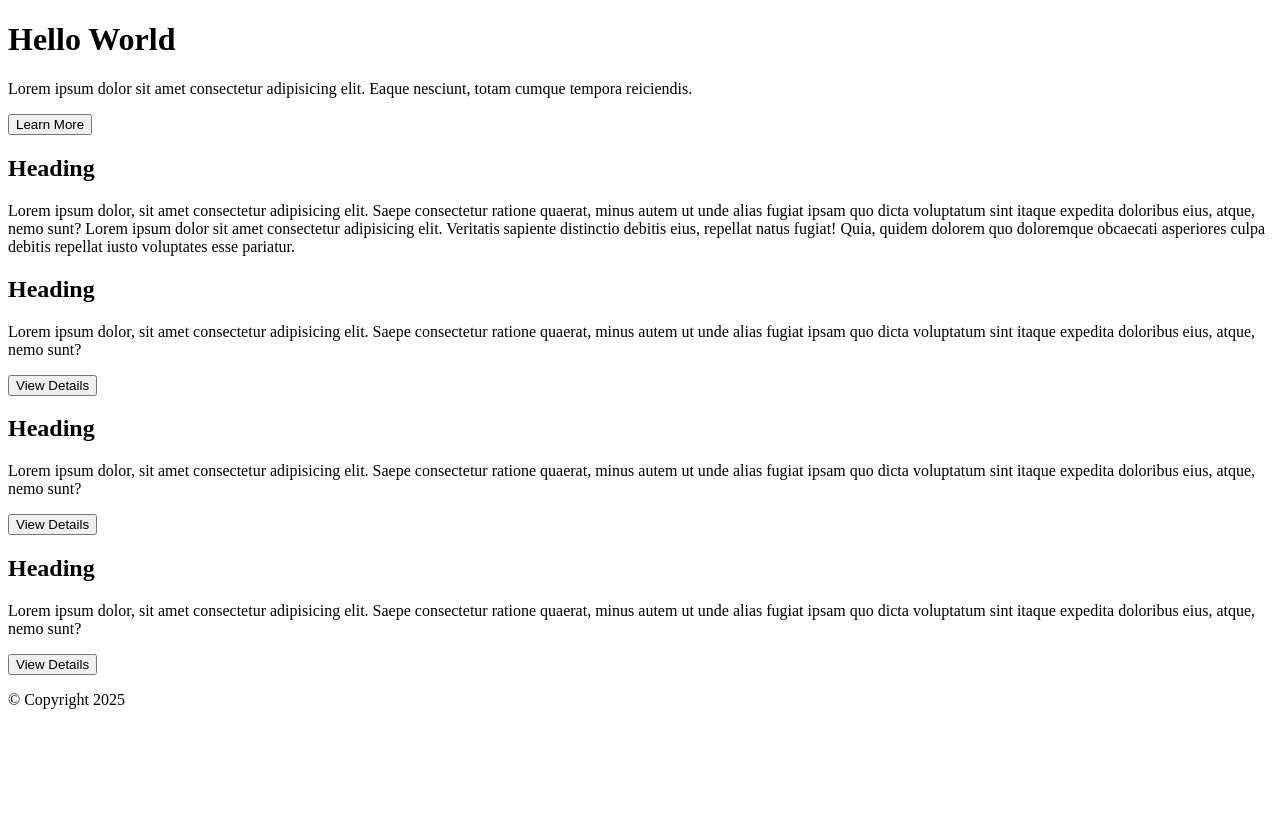
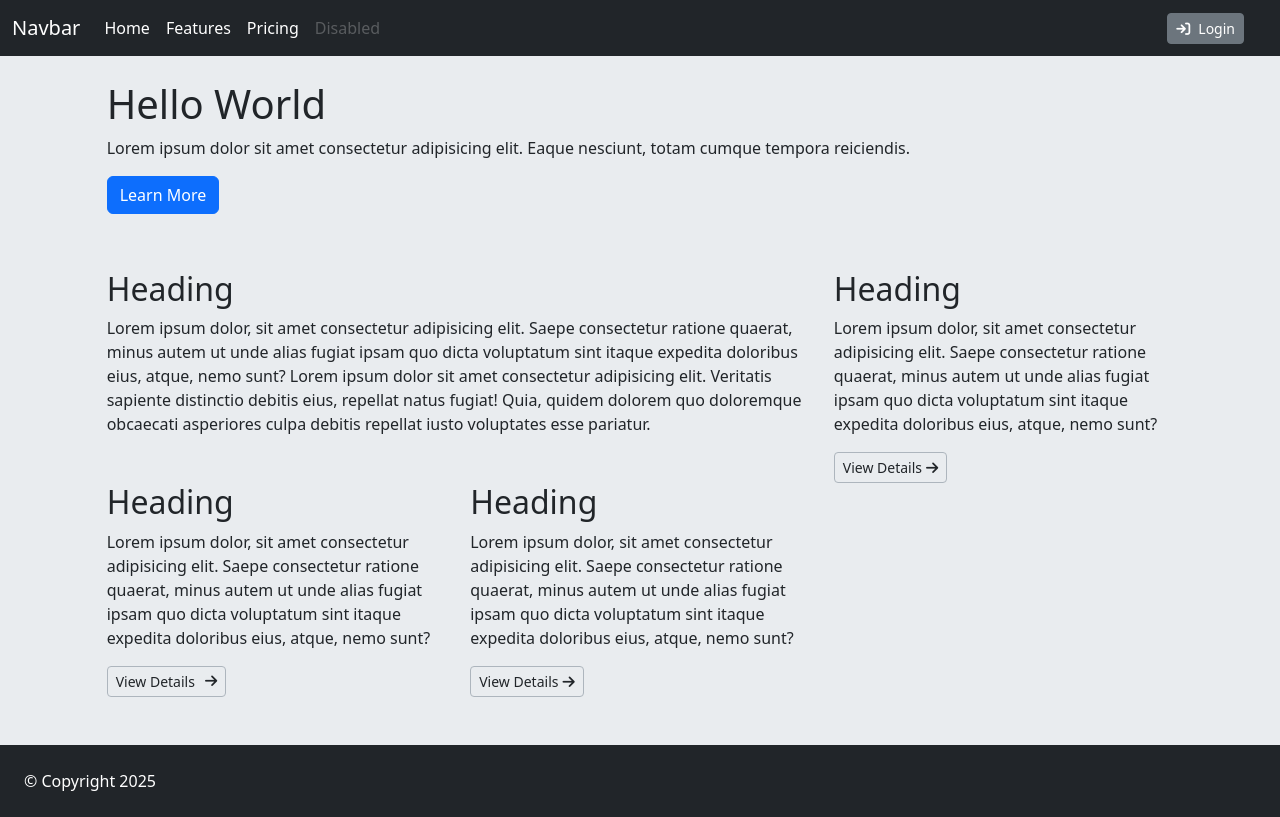
Before and after one commit to SebasIMM/Front_End_vue, a plain HTML site: page m2/reto_4/index.html in a window 1280 px wide. Drawn offline with nearby package versions, Linux system fonts and the light colour scheme.

Commit message:
Manual commit

```diff
--- a/m2/reto_4/index.html
+++ b/m2/reto_4/index.html
@@ -1,52 +1,82 @@
 <!DOCTYPE html>
-<html lang="en">
+<html lang="es">
 <head>
   <meta charset="UTF-8">
   <meta name="viewport" content="width=device-width, initial-scale=1.0">
+  <!-- idea Bootstrap -->
+  <link href="https://cdn.jsdelivr.net/npm/bootstrap@5.3.8/dist/css/bootstrap.min.css" rel="stylesheet" integrity="sha384-sRIl4kxILFvY47J16cr9ZwB07vP4J8+LH7qKQnuqkuIAvNWLzeN8tE5YBujZqJLB" crossorigin="anonymous">
+  <script defer src="https://cdn.jsdelivr.net/npm/bootstrap@5.3.8/dist/js/bootstrap.bundle.min.js" integrity="sha384-FKyoEForCGlyvwx9Hj09JcYn3nv7wiPVlz7YYwJrWVcXK/BmnVDxM+D2scQbITxI" crossorigin="anonymous"></script>
+  <!-- idea Font Awesome -->
+  <script defer src="https://kit.fontawesome.com/037baac53d.js" crossorigin="anonymous"></script>
   <title>Reto 4</title>
 </head>
-<body>
-  <!-- Header -->
+<body class="bg-body-secondary">
+  <!--hack ========== HEADER ========== -->
   <header>
-    <!-- add header -->
+    <!--idea Navbar Principal -->
+    <nav class="navbar navbar-expand-lg navbar-dark bg-dark">
+      <div class="container-fluid">
+        <a class="navbar-brand" href="#">Navbar</a>
+        <!-- idea Boton manu responsivo (hamburguesa) -->
+        <button class="navbar-toggler" type="button" data-bs-toggle="collapse" data-bs-target="#navbarNavAltMarkup" aria-controls="navbarNavAltMarkup" aria-expanded="false" aria-label="Toggle navigation">
+          <span class="navbar-toggler-icon"></span>
+        </button>
+        <!--idea Enlaces de navegacion -->
+        <div class="collapse navbar-collapse" id="navbarNavAltMarkup">
+          <div class="navbar-nav">
+            <a class="nav-link active " aria-current="page" href="#">Home</a>
+            <a class="nav-link active" href="#">Features</a>
+            <a class="nav-link active" href="#">Pricing</a>
+            <a class="nav-link disabled" aria-disabled="true">Disabled</a>
+          </div>
+        </div>
+        <!--idea Boton de login -->
+        <div>
+          <button type="button" class="btn btn-secondary btn-sm mx-4"><i class="fa-solid fa-arrow-right-to-bracket me-2"></i>Login</button>
+        </div>
+      </div>
+    </nav>
   </header>
 
-  <main>
-    <!-- Title -->
+  <!--hack ========== MAIN CONTENT ========== -->
+  <main class="d-flex flex-column align-items-center mt-4 mb-5 gap-2">
+    <!--idea Benvenida / Hero -->
+    <div class="col-10 mb-5">
       <h1>Hello World</h1>
       <p>Lorem ipsum dolor sit amet consectetur adipisicing elit. Eaque nesciunt, totam cumque tempora reiciendis.</p>
+      <button class="btn btn-primary">Learn More</button>
+    </div>
 
-    <button>Learn More</button>
-
-    <!-- Section with paragraphs -->
-    <section>
-      <div>
+    <!--idea Seccion con parrafos -->
+    <div class="col-10">
+      <section class="row">
+        <!-- idea tarjetas -->
+        <div class="col-8">
           <h2>Heading</h2>
           <p>Lorem ipsum dolor, sit amet consectetur adipisicing elit. Saepe consectetur ratione quaerat, minus autem ut unde alias fugiat ipsam quo dicta voluptatum sint itaque expedita doloribus eius, atque, nemo sunt? Lorem ipsum dolor sit amet consectetur adipisicing elit. Veritatis sapiente distinctio debitis eius, repellat natus fugiat! Quia, quidem dolorem quo doloremque obcaecati asperiores culpa debitis repellat iusto voluptates esse pariatur.</p>
         </div>
-
-      <div>
+        <div class="col-4">
           <h2>Heading</h2>
           <p>Lorem ipsum dolor, sit amet consectetur adipisicing elit. Saepe consectetur ratione quaerat, minus autem ut unde alias fugiat ipsam quo dicta voluptatum sint itaque expedita doloribus eius, atque, nemo sunt?</p>
-        <button>View Details</button>
+          <button class="btn btn-outline-dark btn-sm border border-dark-subtle">View Details<i class="fa-solid fa-arrow-right ms-1"></i></button>
         </div>
-
-      <div>
+        <div class="col-4">
           <h2>Heading</h2>
           <p>Lorem ipsum dolor, sit amet consectetur adipisicing elit. Saepe consectetur ratione quaerat, minus autem ut unde alias fugiat ipsam quo dicta voluptatum sint itaque expedita doloribus eius, atque, nemo sunt?</p>
-        <button>View Details</button>
+          <button class="btn btn-outline-dark btn-sm border border-dark-subtle icon-link">View Details<i class="fa-solid fa-arrow-right ms-1"></i></button>
         </div>
-
-      <div>
+        <div class="col-4">
           <h2>Heading</h2>
           <p>Lorem ipsum dolor, sit amet consectetur adipisicing elit. Saepe consectetur ratione quaerat, minus autem ut unde alias fugiat ipsam quo dicta voluptatum sint itaque expedita doloribus eius, atque, nemo sunt?</p>
-        <button>View Details</button>
+          <button class="btn btn-outline-dark btn-sm border border-dark-subtle">View Details<i class="fa-solid fa-arrow-right ms-1"></i></button>
         </div>
       </section>
+    </div>
+  </main>
 
-    <footer>
-      <p>&copy; Copyright 2025</p>
+  <!--hack ========== FOOTER ========== -->
+  <footer class="bg-dark p-4 text-white">
+    <p class="mb-0">&copy; Copyright 2025</p>
   </footer>
-  </main>
 </body>
 </html>
--- /dev/null
+++ b/m2/reto_5/assets/css/style.css
@@ -0,0 +1,22 @@
+body {
+  margin: 0;
+  padding: 0;
+  box-sizing: border-box;
+  background: #e7e4e4;
+  height: 100vh;
+  display: flex;
+  justify-content: center;
+  align-items: center;
+}
+
+p {
+  font-size: 5rem;
+  border: 3px outset black;
+  background: #c96974;
+  width: 150px;
+  height: 150px;
+  border-radius: 10%;
+  display: flex;
+  justify-content:center;
+  align-items: center;
+}
```
Also changed, not shown: m2/reto_5/assets/js/script.js (added, +7 -0 lines), m2/reto_5/index.html (added, +13 -0 lines), 2 other files. Lines whose indentation alone changed are shown as unchanged.
